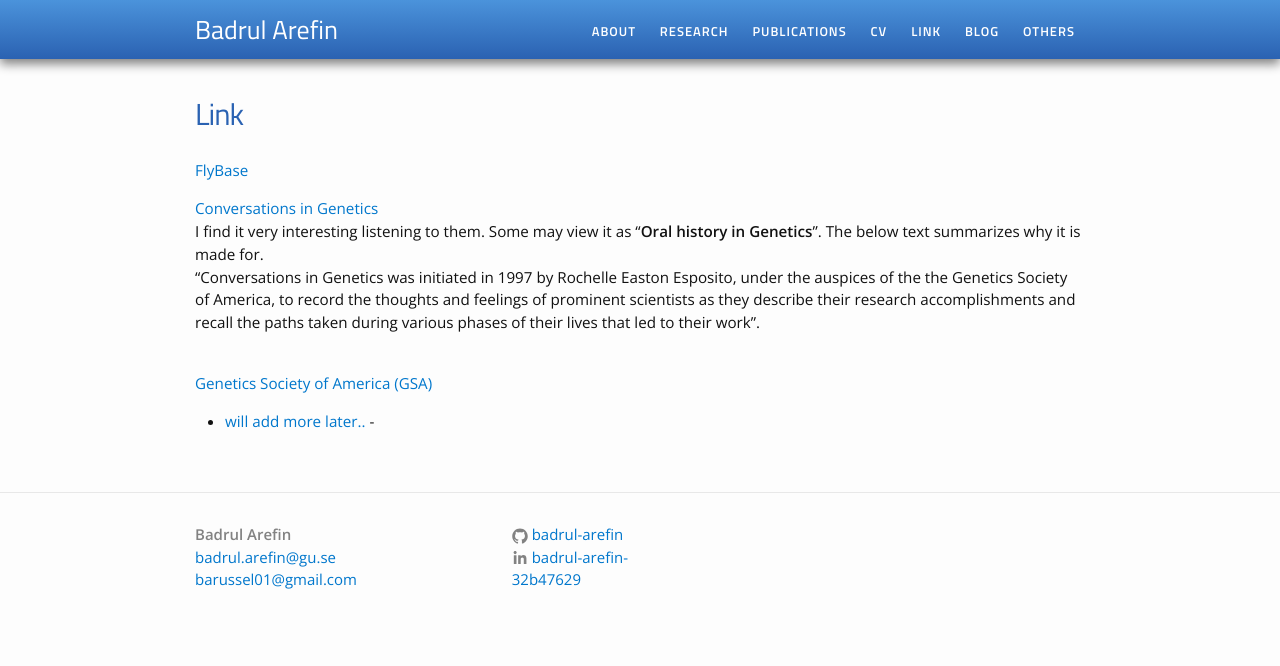
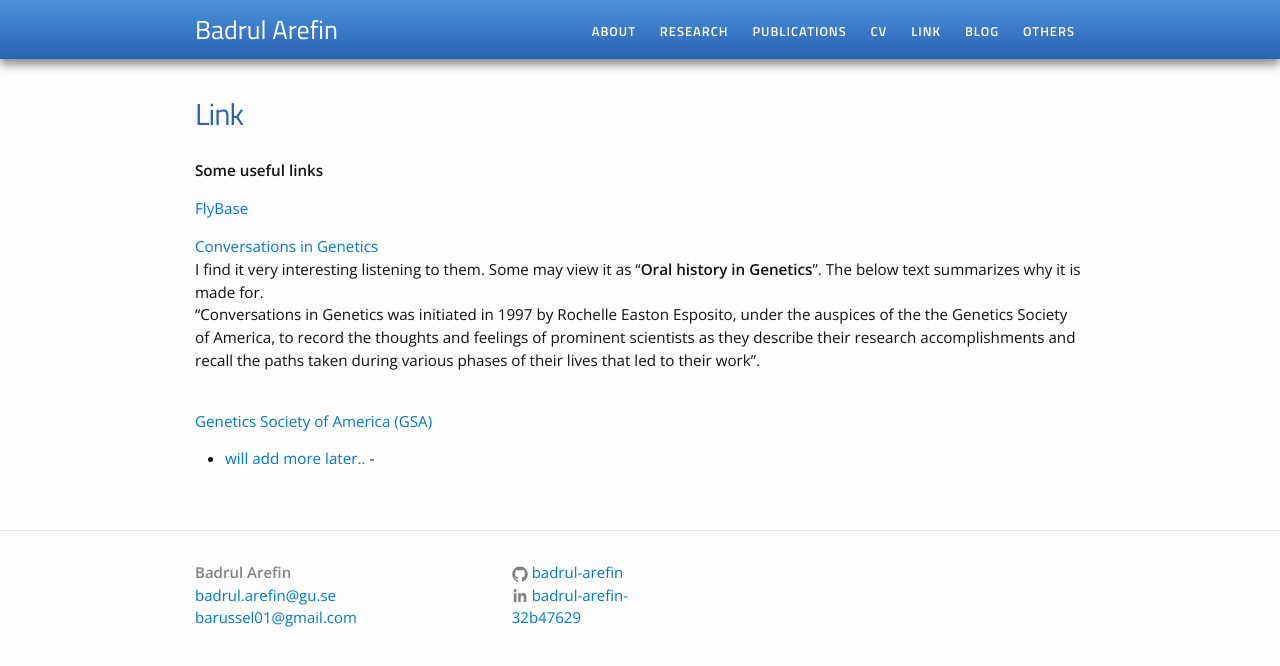
Before and after one commit to Badrul-Arefin/badrul-arefin.github.io, a Jekyll site: the page built from link.md, in a window 1280 px wide. Shown: the top 666 px of the page. Built offline with Jekyll 4.4.1, drawn with Linux system fonts in a browser that asks for light colours.

Commit message:
Update link.md

```diff
--- a/link.md
+++ b/link.md
@@ -3,6 +3,8 @@ layout: page
 permalink: /link/
 title: Link
 ---
+<b> Some useful links</b><br>
+
 <a href="http://flybase.org/">FlyBase</a><br>
 
 <a href="http://www.genestory.org/projectDev.html">Conversations in Genetics</a><br>
```
